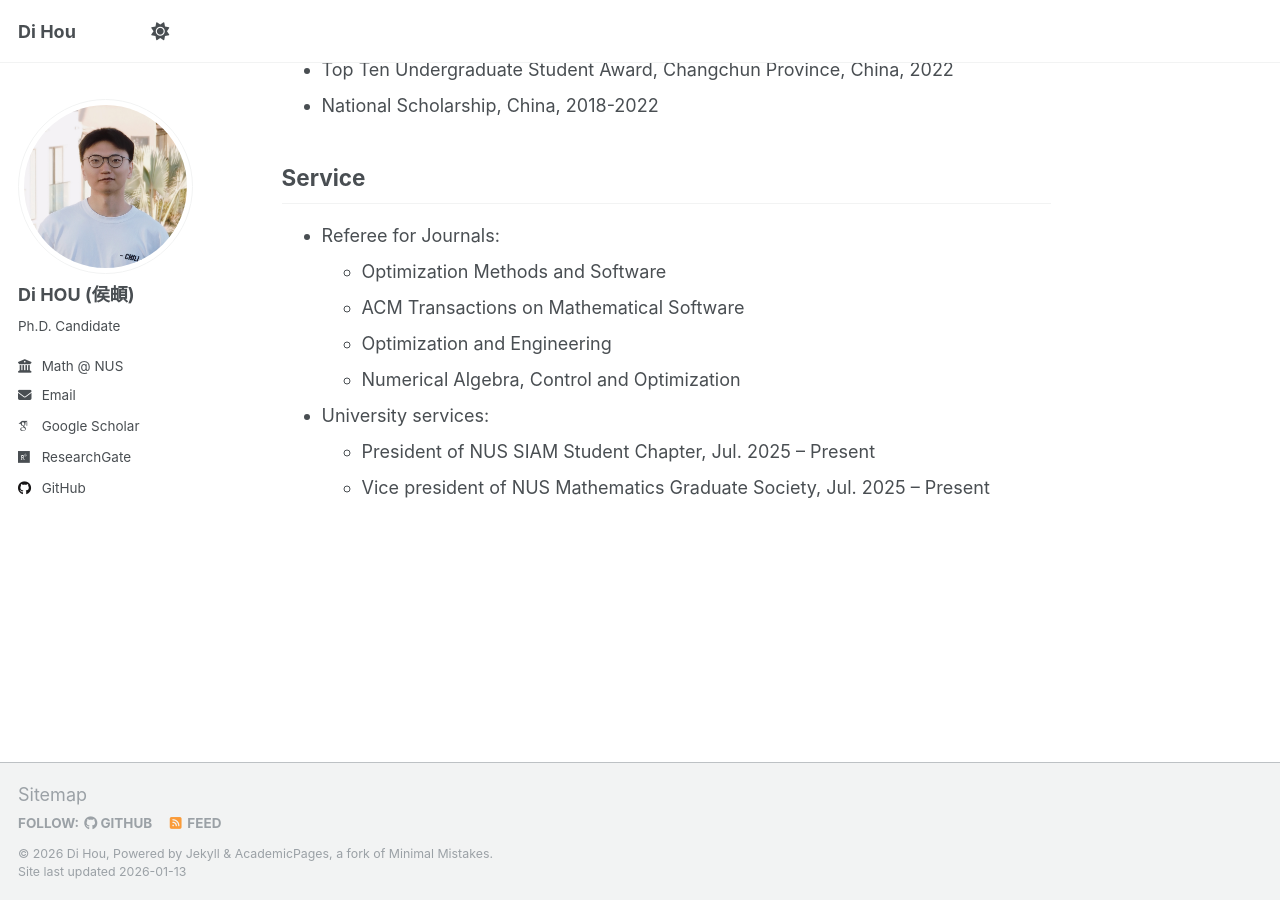
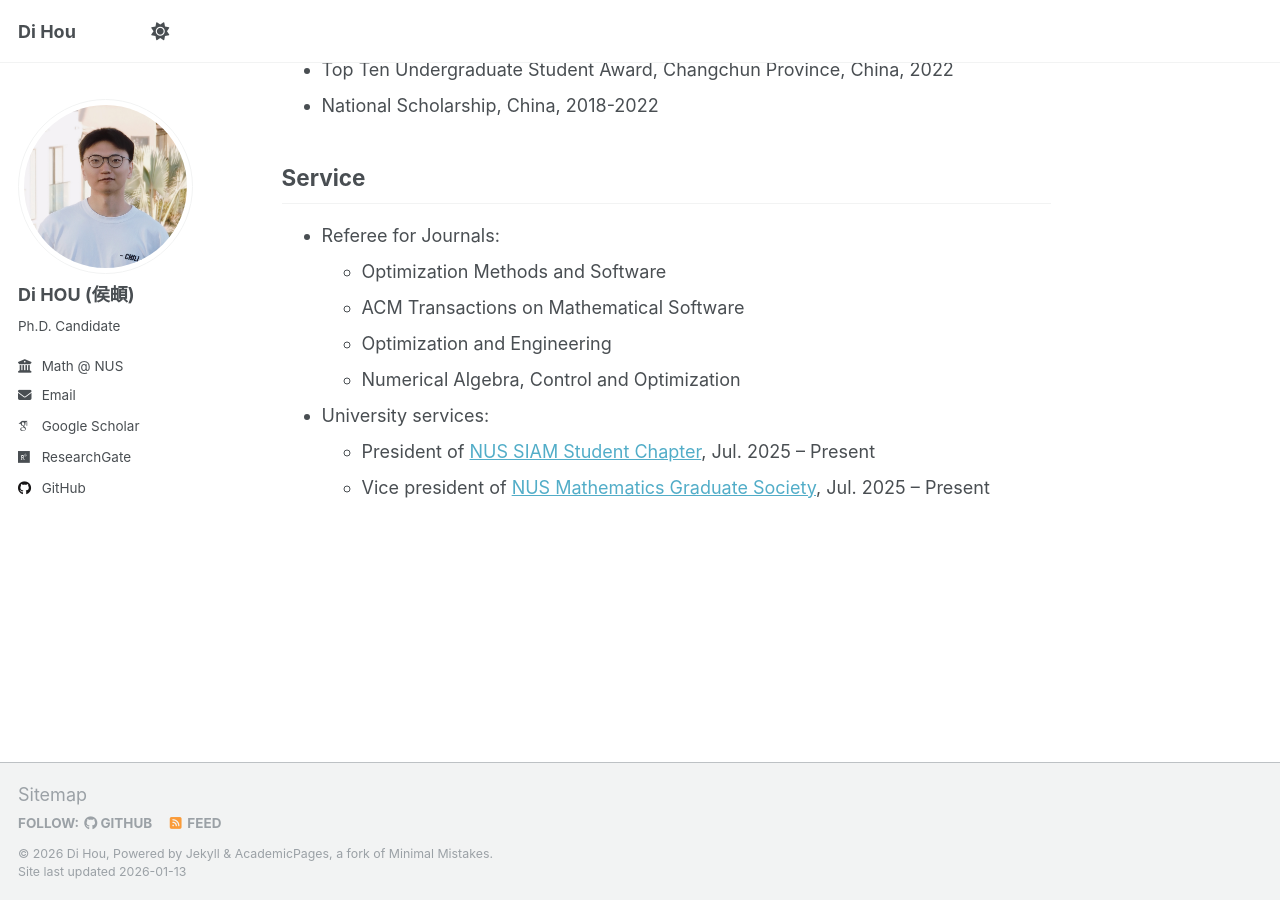
Before and after one commit to HouDiOpt/HouDiOpt.github.io, a Jekyll site: the page built from _pages/about.md, in a window 1280 px wide and 900 px high, scrolled down 2175 px. Built offline with Jekyll 4.4.1, drawn with Linux system fonts in a browser that asks for light colours; some web fonts are replaced; a script that is not in the unit is left out; part of the change alters nothing that is shown.

```diff
--- a/_pages/about.md
+++ b/_pages/about.md
@@ -87,5 +87,5 @@ Service
   - Optimization and Engineering
   - Numerical Algebra, Control and Optimization
 - University services:
-  - President of NUS SIAM Student Chapter, Jul. 2025 – Present
-  - Vice president of NUS Mathematics Graduate Society, Jul. 2025 – Present
+  - President of [NUS SIAM Student Chapter](https://siamnus.github.io/website/), Jul. 2025 – Present
+  - Vice president of [NUS Mathematics Graduate Society](https://www.math.nus.edu.sg/pg/graduate-society/), Jul. 2025 – Present
```
